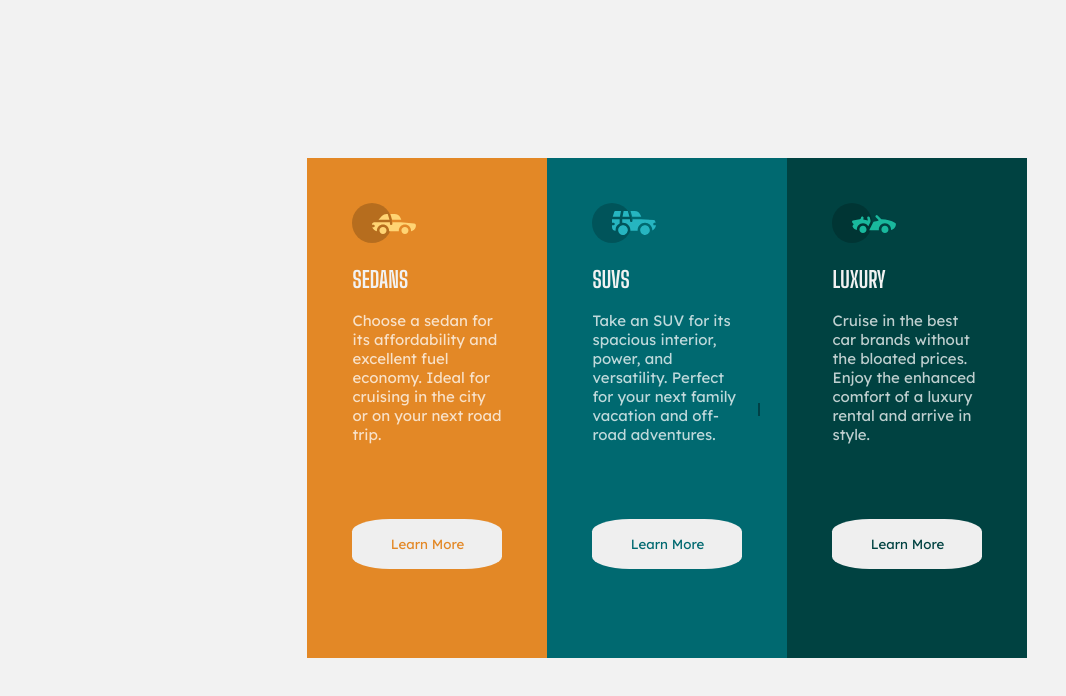
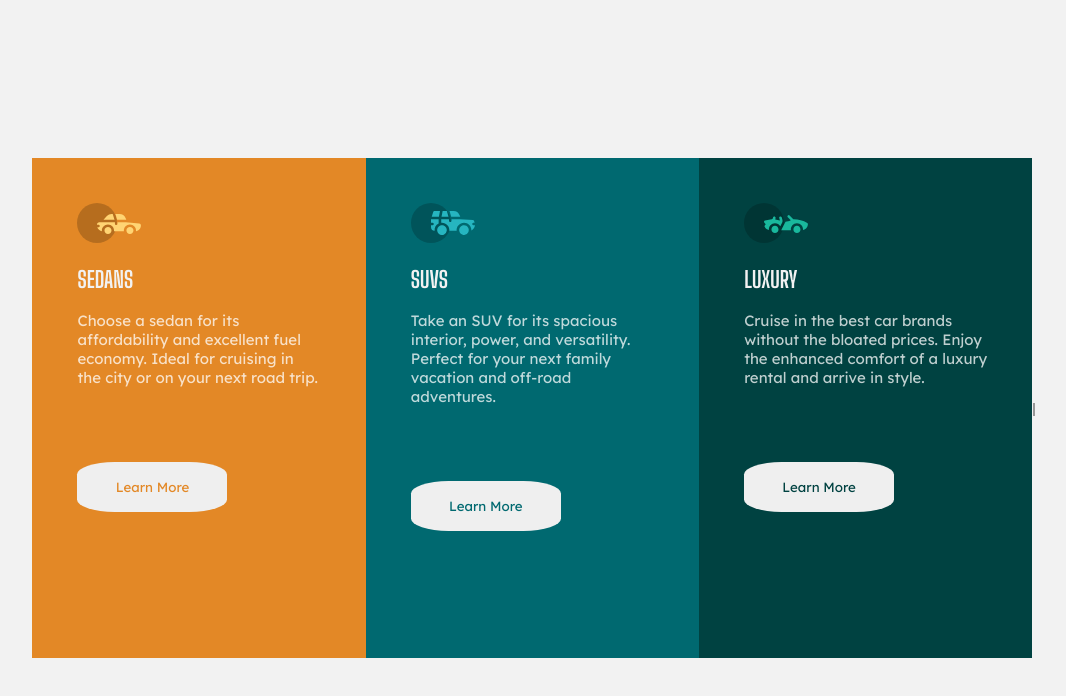
Before and after one commit to Tinchobus1234/3-column-preview-card-component, a plain HTML site: page index.html in a window 1280 px wide. Shown: the whole page, without its empty margins (114-1180 px from the left). Drawn offline with Linux system fonts and the light colour scheme.

Commit message:
MEJORA DESPUES DE LO DE MICHAEL

```diff
--- a/index.html
+++ b/index.html
@@ -32,7 +32,7 @@
 } */
     .container {
       height: 500px;
-     width: 450px;
+     width: 1000px;
       display: grid;
       grid-template-columns: 1fr 1fr 1fr;
 
```
